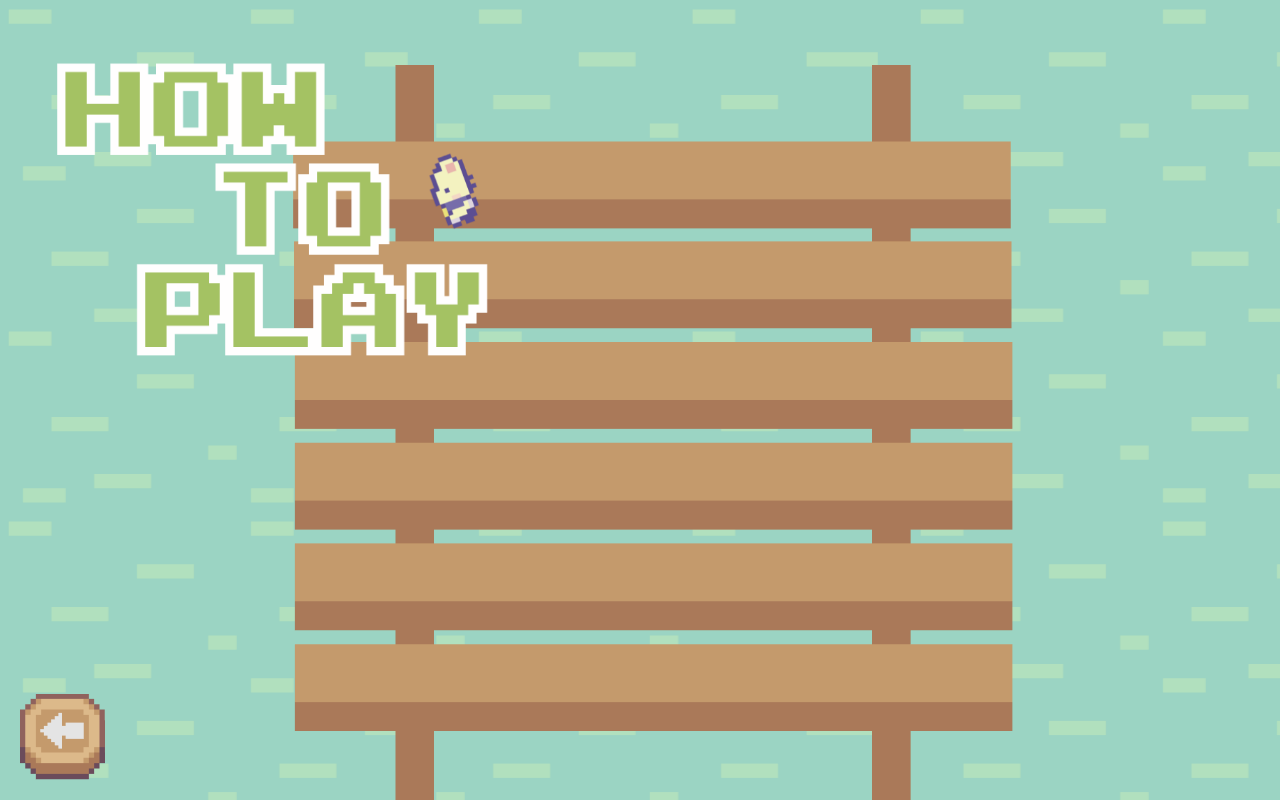
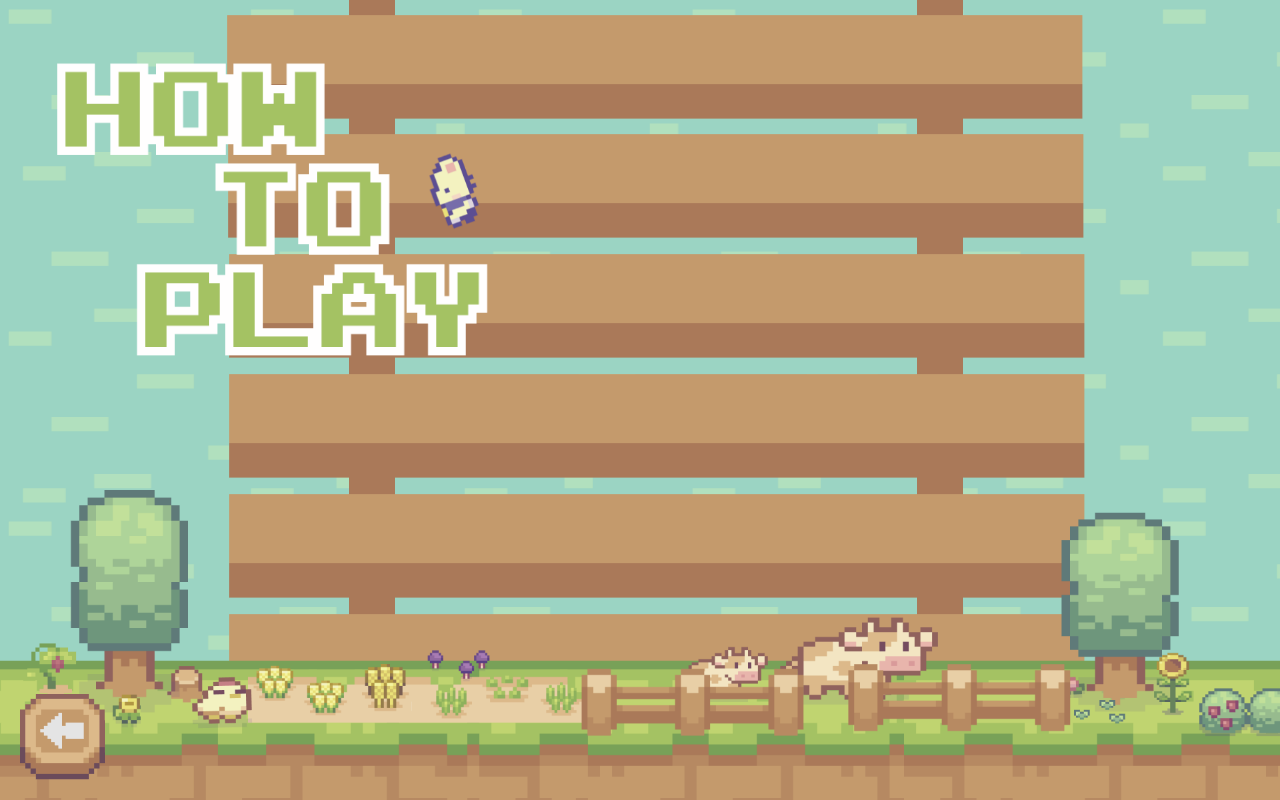
Before and after one commit to tirk101/toc_proj, a React (Vite) app: page /tutorial2 in a window 1280 px wide. Built offline with nearby package versions, Linux system fonts and the light colour scheme.

Commit message:
update tutorial page

```diff
--- a/src/page/Tutorial/index.tsx
+++ b/src/page/Tutorial/index.tsx
@@ -25,8 +25,8 @@ const Index = () => {
           style={{ backgroundImage: `url(${background})` }}
           className="w-full h-[100vh] flex justify-center items-center gap-[5rem] overflow-hidden animate-moving-background absolute"
         ></div>
-        <div className="absolute bottom-[8vw] w-[50%]">
-          <img src={label} alt="label" className="w-full" />
+        <div className="absolute bottom-[8vw]">
+          <img src={label} alt="label" className="h-screen" />
         </div>
         <div className="absolute bottom-0 w-full">
           <img src={ground} alt="ground" className="w-full" />
@@ -55,9 +55,9 @@ const Index = () => {
         </div>
         <div className="absolute top-10 left-8 z-0">
           <img src={HOW} alt="how" className="w-[45vw]" />
-          <div className="absolute animate-bounce left-2/4 top-1/3">
+          {/* <div className="absolute animate-bounce left-2/4 top-1/3">
             <img src={cat} alt="cat" className="w-[70%]" />
-          </div>
+          </div> */}
         </div>
 
         {/* <div className="flex flex-col justify-center items-center font-bold z-40">
--- a/src/page/Tutorial2/index.tsx
+++ b/src/page/Tutorial2/index.tsx
@@ -6,7 +6,8 @@ import {
   label,
   leftArrow,
   rightArrow,
-  cat
+  cat,
+  ground
 } from "../../assets/tutorial";
 import { useNavigate } from "react-router-dom";
 const Index = () => {
@@ -26,6 +27,9 @@ const Index = () => {
         ></div>
         <div className="absolute bottom-0 ">
           <img src={label} alt="label" />
+        </div>
+        <div className="absolute bottom-0 w-full">
+          <img src={ground} alt="ground" className="w-full" />
         </div>
         <div className="absolute flex  w-full px-5 py-5 bottom-0">
           <div>
```
Also changed, not shown: src/assets/tutorial/label.png.
